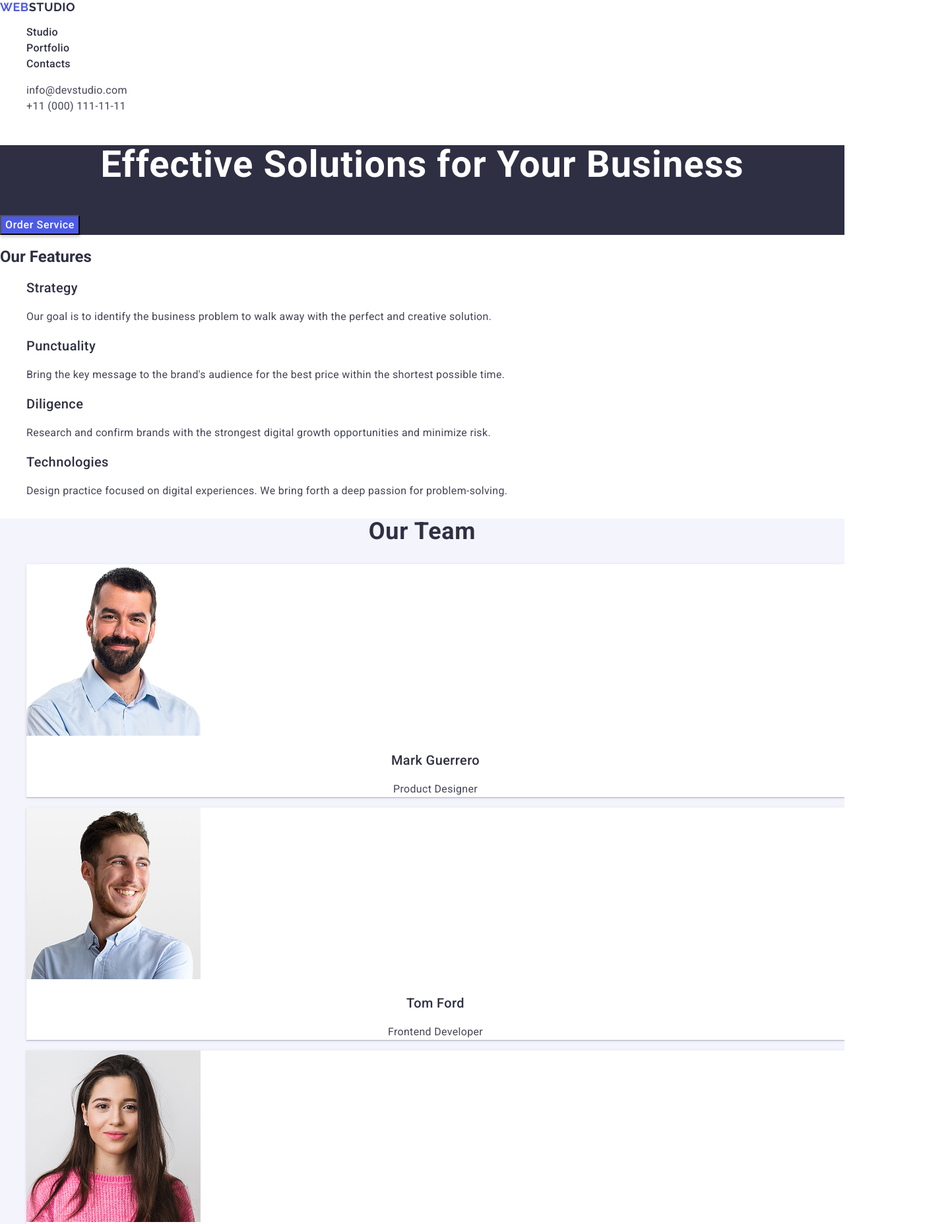
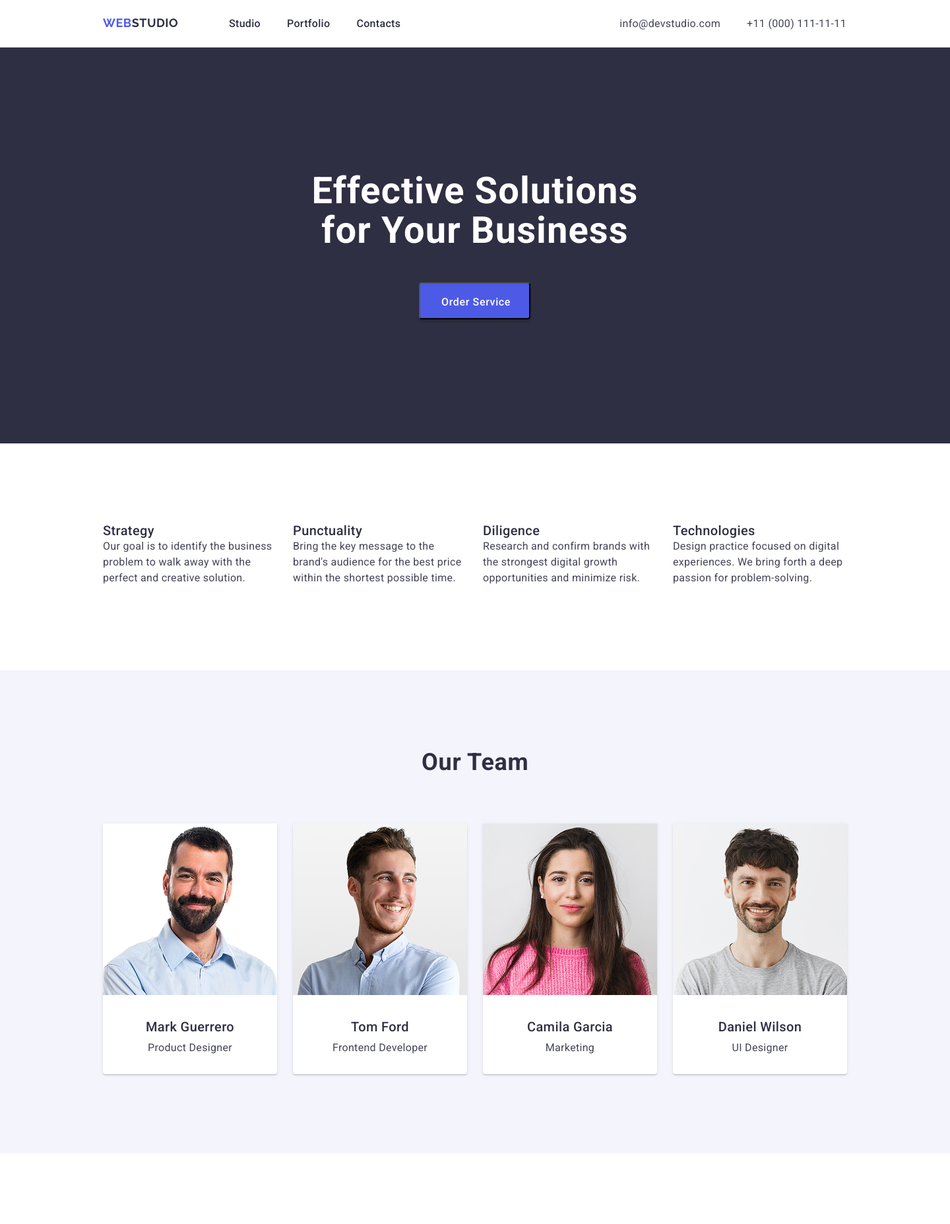
Before and after one commit to Maksym-Miroshnichenko/goit-markup-hw-03, a plain HTML site: page index.html in a window 1280 px wide. Shown: the top 1855 px of the page at 66% size, 1440 px wide, since content can reach past the window. Drawn offline with nearby package versions, Linux system fonts and the light colour scheme.

Commit message:
HW to send

```diff
--- a/css/styles.css
+++ b/css/styles.css
@@ -18,23 +18,31 @@
     --second-family: "Raleway", sans-serif;
 }
 
-ul{
-    list-style-type: none;
+h1, h2, h3, h4, h5, h6, p {
+  margin: 0;
+}
+
+ul {
+  margin: 0;
+  padding: 0;
+  list-style: none;
+  list-style-type: none;
 }
 
 body {
     background: var(--white);
     font-family: 'Roboto', sans-serif;
     color: #2e2f42;
+    width: 1128px;
+    height: 420px;
 }
 /* header */
-/* header {
+header {
     border-bottom: 1px solid var(--cornflower);
     width: 1440px;
     height: 72px;
-
-    ///to next step)))///
-} */
+    display: flex;
+}
 
 a{
     font-weight: 500;
@@ -45,11 +53,30 @@ a{
     text-decoration: none;
 }
 
+.head-nav{
+    display: flex;
+}
 
-/* .menu-nav {
+.head-ul-1{
+    display: flex;
+    gap: 40px;
+    margin-top: 24px;
+    margin-bottom: 24px;
+}
+
+.head-ul-2{
+    display: flex;
+    gap: 40px;
+    margin-top: 24px;
+    margin-bottom: 24px;
+    margin-left: 332px;
+    margin-right: 156px;
+}
+
+.menu-nav {
     width: 261px;
     height: 24px;
-}  */
+}
 
 .menu-nav:hover{
     color: var(--ocean);
@@ -66,9 +93,13 @@ a{
     letter-spacing: 0.03em;
     text-transform: uppercase;
     color: var(--navy-blue);
-    /* width: 115px;
-    height: 24px; */
+    width: 115px;
+    height: 24px;
     font-family: var(--second-family);
+    margin-top: 24px;
+    margin-bottom: 24px;
+    margin-left: 156px;
+    margin-right: 76px;
 }
 
 .logo:hover{
@@ -86,8 +117,8 @@ a{
     letter-spacing: 0.03em;
     text-transform: uppercase;
     color: var(--iris);
-    /* width: 115px;
-    height: 24px; */
+    width: 115px;
+    height: 24px;
     font-family: var(--second-family);
 }
 
@@ -112,8 +143,8 @@ a{
 
 /* hero */
 .hero{
-    /* width: 1440px;
-    height: 600px; */
+    width: 1440px;
+    height: 600px;
     background: var(--navy-blue);
 }
 
@@ -124,23 +155,27 @@ a{
     letter-spacing: 0.02em;
     text-align: center;
     color: var(--white);
+    padding: 188px 472px 48px;
 }
 
 button{
-    /* border-radius: 4px;
-    padding: 16px 32px; */
-    /* width: 169px;
-    height: 56px; */
+    border-radius: 4px;
+    padding: 16px 32px;
+    width: 169px;
+    height: 56px;
 
     font-weight: 500;
     font-size: 16px;
     line-height: 1.5;
+    letter-spacing: 0.04em;
     color: var(--white);
 
     box-shadow: 0 4px 4px 0 rgba(0, 0, 0, 0.15);
     background: var(--iris);
-    letter-spacing: 0.04em;
     cursor: pointer;
+
+    margin: 0px 635px 188px;
+    white-space: nowrap;
 }
 
 button:hover{
@@ -154,17 +189,26 @@ button:focus{
 
 /* Our Features */
 
-/* .sec-of{
+.hidden{
+    display: none;
+    visibility: hidden;
+}
+
+.sec-of-ul{
+    display: flex;
+    padding: 120px 156px;
+    gap: 24px;
+}
+
+.sec-of{
     width: 1440px;
     height: 344px;
+}
 
-    ///to next step)))///
-} */
-
-/* .sec-of-li{
+.sec-of-li{
     width: 264px;
     height: 104px;
-} */
+}
 
 .sec-of-f-h{
     font-weight: 500;
@@ -183,12 +227,10 @@ button:focus{
 }
 
 /* Our Team */
-/* .sec-ot{
+.sec-ot{
     width: 1440px;
     height: 732px;
-
-    ///to next step///
-} */
+}
 .sec-ot-plus{
     background: var(--cloud);
 }
@@ -200,21 +242,26 @@ button:focus{
     letter-spacing: 0.02em;
     text-align: center;
     color: var(--navy-blue);
+    white-space: nowrap;
+    flex-wrap: nowrap;
+    padding: 120px 639px 72px;
+}
+
+.sec-ot-ul{
+    display: flex;
+    gap: 24px;
+    margin: 0 156px;
 }
 
 .sec-ot-l{
-    /* border-radius: 0 0 4px 4px;
-    padding: 0px 0px 32px; */
-    /* width: 264px;
-    height: 380px; */
+    border-radius: 0 0 4px 4px;
+    padding: 0px 0px 32px;
+    width: 264px;
+    height: 380px;
     box-shadow: 0 2px 1px 0 rgba(46, 47, 66, 0.08), 0 1px 1px 0 rgba(46, 47, 66, 0.16), 0 1px 6px 0 rgba(46, 47, 66, 0.08);
     background: var(--white);
+    margin-bottom: 120px;
 }
-
-/* .sec-ot-img{
-    width: 264px;
-    height: 260px;
-} */
 
 .sec-ot-h{
     font-weight: 500;
@@ -223,6 +270,9 @@ button:focus{
     letter-spacing: 0.02em;
     text-align: center;
     color: var(--navy-blue);
+    white-space: nowrap;
+    margin: 32px 0px 8px 0px;
+    text-align: center;
 }
 
 .sec-ot-p{
@@ -232,37 +282,48 @@ button:focus{
     letter-spacing: 0.02em;
     text-align: center;
     color: var(--slate);
+    margin-bottom: 32px;
 }
 /* Our Portfolio */
-
-/* .sec-op{
+.sec-op{
     width: 1440px;
     height: 1240px;
-
-    ///to next step///
-} */
+}
 
 .sec-op-ih{
-
     font-weight: 700;
     font-size: 36px;
     line-height: 1.11;
     letter-spacing: 0.02em;
     text-align: center;
     color: var(--navy-blue);
+
+    padding: 120px 455px 72px;
+
 }
 
-/* .sec-op-ul{
-width: 1128px;
-height: 420px;
+.sec-op-ul{
+    width: 1128px;
+    height: 420px;
+    display: flex;
+    gap: 24px;
+    flex-wrap: wrap;
+    margin: 0px 156px 0px 156px;
 }
 
-///to next step///*/
+.sec-op-li{
+    width: calc((100% - 48px) / 3);
+    height: 420px;
+}
 
-/* .sec-op-li{
+.sec-op-pod-li{
+    border-bottom: 1px solid var(--cornflower);
+    border-left: 1px solid var(--cornflower);
+    border-right: 1px solid var(--cornflower);
+    padding: 32px 16px;
     width: 360px;
-    height: 420px;
-} */
+    height: 120px;
+}
 
 .sec-op-img{
     width: 360px;
@@ -275,6 +336,7 @@ height: 420px;
     line-height: 1.2;
     letter-spacing: 0.02em;
     color: var(--navy-blue);
+    margin-bottom: 8px;
 }
 
 .sec-op-p{
@@ -286,9 +348,10 @@ height: 420px;
 }
 /* footer */
 footer{
-    /* width: 1440px;
-    height: 312px; */
+    width: 1440px;
+    height: 312px;
     background: var(--navy-blue);
+    padding: 100px 1020px 100px 156px;
 }
 
 .logo-footer{
@@ -318,4 +381,5 @@ footer{
     line-height: 1.5;
     letter-spacing: 0.02em;
     color: var(--cloud);
+    margin-top: 16px;
 }
--- a/index.html
+++ b/index.html
@@ -6,21 +6,22 @@
     <link rel="preconnect" href="https://fonts.googleapis.com">
     <link rel="preconnect" href="https://fonts.gstatic.com" crossorigin>
     <link href="https://fonts.googleapis.com/css2?family=Raleway:wght@400;500;600;700&family=Roboto:wght@400;500;600;700&display=swap" rel="stylesheet"><link rel="stylesheet" href="https://cdnjs.cloudflare.com/ajax/libs/modern-normalize/3.0.1/modern-normalize.min.css" integrity="sha512-q6WgHqiHlKyOqslT/lgBgodhd03Wp4BEqKeW6nNtlOY4quzyG3VoQKFrieaCeSnuVseNKRGpGeDU3qPmabCANg==" crossorigin="anonymous" referrerpolicy="no-referrer" />
+    <link rel="stylesheet" href="https://cdnjs.cloudflare.com/ajax/libs/modern-normalize/3.0.1/modern-normalize.min.css" integrity="sha512-q6WgHqiHlKyOqslT/lgBgodhd03Wp4BEqKeW6nNtlOY4quzyG3VoQKFrieaCeSnuVseNKRGpGeDU3qPmabCANg==" crossorigin="anonymous" referrerpolicy="no-referrer" />
     <link rel="stylesheet" href="./css/styles.css">
     <title>WebStudio</title>
 </head>
 <body>
     <header>
-        <nav>
+        <nav class="head-nav">
             <a class="logo" href="./index.html"><span class="logo-span">WEB</span>STUDIO</a>
-            <ul>
+            <ul class="head-ul-1">
                 <li><a class="menu-nav" href="./index.html">Studio</a></li>
                 <li><a class="menu-nav" href="">Portfolio</a></li>
                 <li><a class="menu-nav" href="">Contacts</a></li>
             </ul>
         </nav>
             <address>
-                <ul>
+                <ul class="head-ul-2">
                     <li><a class="address-konto" href="mailto:info@devstudio.com">info@devstudio.com</a></li>
                     <li><a class="address-konto" href="tel:+110001111111">+11 (000) 111-11-11</a></li>
                 </ul>
@@ -32,8 +33,8 @@
             <button type="button">Order Service</button>
         </section>
         <section class="sec-of">
-            <h2>Our Features</h2>
-            <ul>
+            <h2 class="hidden">Our Features</h2>
+            <ul class="sec-of-ul">
                 <li class="sec-of-li">
                     <h3 class="sec-of-f-h">Strategy</h3>
                     <p class="sec-of-f-p">Our goal is to identify the business problem to walk away with the perfect and creative solution.</p>
@@ -54,7 +55,7 @@
         </section>
         <section class="sec-ot sec-ot-plus">
             <h2 class="sec-ot-ih">Our Team</h2>
-            <ul>
+            <ul class="sec-ot-ul">
                 <li class="sec-ot-l">
                     <img class="sec-ot-img" width="264" src="./images/img-1.jpg" alt="man">
                     <h3 class="sec-ot-h">Mark Guerrero</h3>
@@ -82,33 +83,45 @@
             <ul class="sec-op-ul">
                 <li class="sec-op-li">
                     <img class="sec-op-img" width="360" src="./images/img-1-op.png" alt="img">
+                    <div class="sec-op-pod-li">
                         <h3 class="sec-op-h">Banking App</h3>
                         <p class="sec-op-p">App</p>
+                    </div>
                 </li>
                 <li class="sec-op-li">
                     <img class="sec-op-img" width="360" src="./images/img-2-op.png" alt="img">
+                    <div class="sec-op-pod-li">
                         <h3 class="sec-op-h">Cashless Payment</h3>
                         <p class="sec-op-p">Marketing</p>
+                    </div>
                 </li>
                 <li class="sec-op-li">
                     <img class="sec-op-img" width="360" src="./images/img-3-op.png" alt="img">
+                    <div class="sec-op-pod-li">
                         <h3 class="sec-op-h">Meditation App</h3>
                         <p class="sec-op-p">App</p>
+                    </div>
                 </li>
                 <li class="sec-op-li">
                     <img class="sec-op-img" width="360" src="./images/img-4-op.png" alt="img">
+                    <div class="sec-op-pod-li">
                         <h3 class="sec-op-h">Taxi Service</h3>
                         <p class="sec-op-p">Marketing</p>
+                    </div>
                 </li>
                 <li class="sec-op-li">
                     <img class="sec-op-img" width="360" src="./images/img-5-op.png" alt="img">
+                    <div class="sec-op-pod-li">
                         <h3 class="sec-op-h">Screen Illustrations</h3>
                         <p class="sec-op-p">Design</p>
+                    </div>
                 </li>
                 <li class="sec-op-li">
                     <img class="sec-op-img" width="360" src="./images/img-6-op.png" alt="img">
+                    <div class="sec-op-pod-li">
                         <h3 class="sec-op-h">Online Courses</h3>
                         <p class="sec-op-p">Marketing</p>
+                    </div>
                 </li>
             </ul>
         </section>
```
Lines whose indentation alone changed are shown as unchanged.
